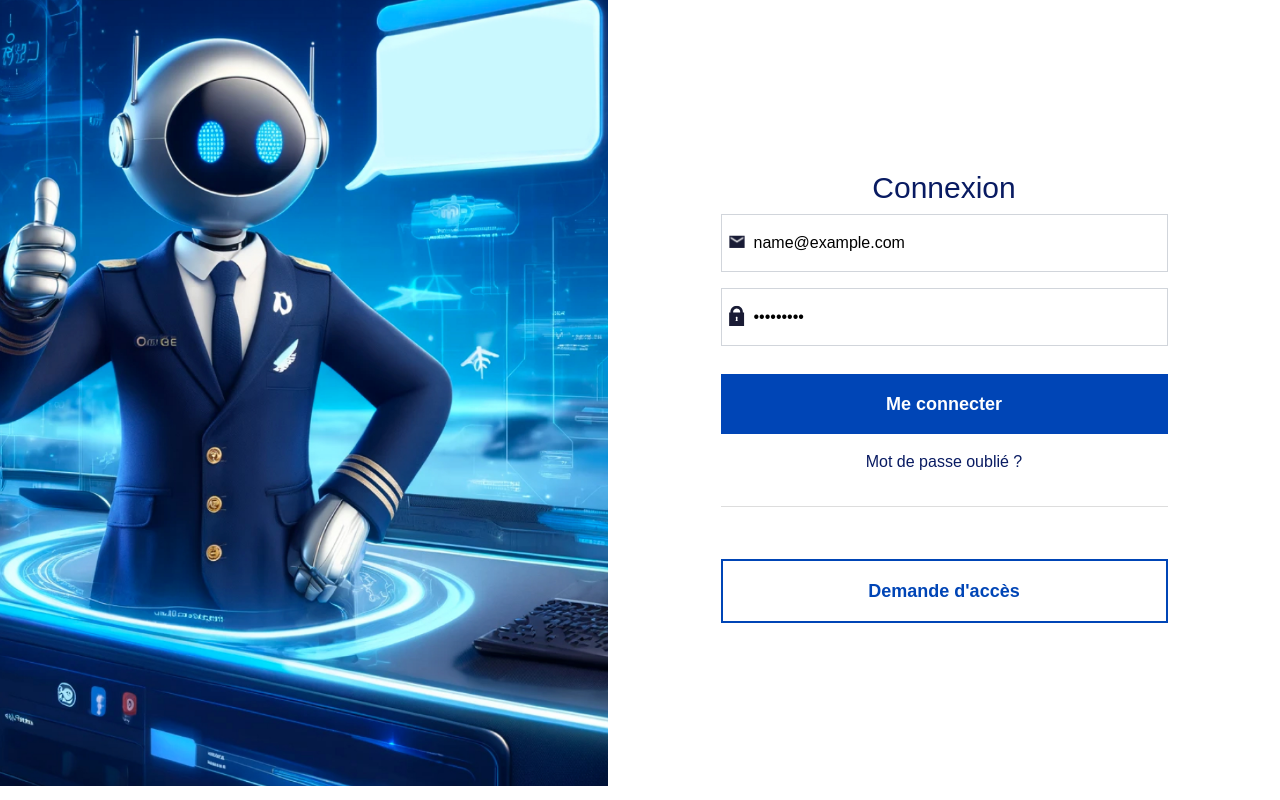
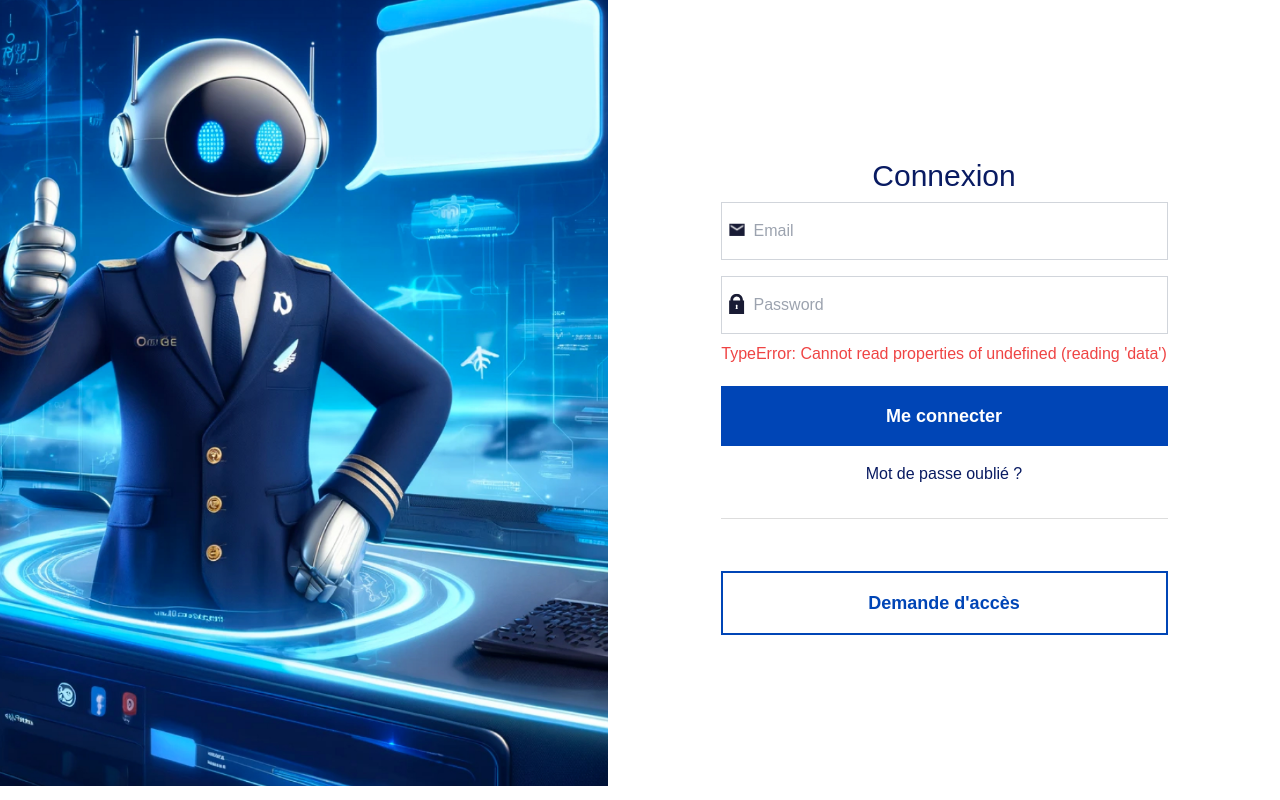
Before and after one commit to MDS-WORKSHOP/CBA-PROJECT, a Vue app in the folder client/: page /login in a window 1280 px wide. Both pictures are taken after typing "name@example.com", "Sample123" into the empty fields and a click on the button "Me connecter". Built offline with nearby package versions, Linux system fonts and the light colour scheme; no server answers; a web font is replaced by a local one.

Commit message:
feat(Errors): display errors after api response

```diff
--- a/client/src/components/Input.vue
+++ b/client/src/components/Input.vue
@@ -1,12 +1,12 @@
-
 <template>
   <div class="relative w-full py-2">
     <input
-      v-model="modelValue"
+      v-model="inputValue"
       :placeholder="props.placeholder"
       :type="props.type"
       class="py-4 border border-gray-300 w-full"
       :class="$slots.icon ? 'pl-8' : 'pl-4'"
+      @input="updateValue"
       v-bind="$attrs"
     />
     <slot name="icon" />
@@ -14,12 +14,24 @@
 </template>
 
 <script setup lang="ts">
-import { defineProps } from 'vue'
+import { defineProps, defineEmits, ref, watch } from 'vue';
 
-const modelValue = defineModel()
 const props = defineProps({
+  modelValue: String,
   placeholder: { type: String, default: 'Enter your text' },
   type: { type: String, default: 'text' },
-})
+});
 
+const emit = defineEmits(['update:modelValue']);
+
+const inputValue = ref(props.modelValue);
+
+const updateValue = (event: any) => {
+  inputValue.value = event.target.value;
+  emit('update:modelValue', inputValue.value);
+};
+
+watch(() => props.modelValue, (newValue) => {
+  inputValue.value = newValue;
+});
 </script>
--- a/client/src/services/auth.ts
+++ b/client/src/services/auth.ts
@@ -8,9 +8,10 @@ const login = async (email: string, password: string): Promise<Auth | undefined>
     const response = await api.post("/token/", { email, password });
     localStorage.setItem("accessToken", response.data.access);
     document.cookie = `refreshToken=${response.data.refresh}`;
-  } catch (error) {
-    console.error(error);
-    return undefined;
+    return response.data;
+  } catch (error: any) {
+    console.error(error.response.data.non_field_errors[0]);
+    throw new Error(error.response.data.non_field_errors[0]);
   }
 }
 
@@ -34,8 +35,9 @@ const requestAccess = async (form: AccessRequestForm): Promise<void> => {
   const { email, password, last_name, first_name, site, profile } = form;
   try {
     await api.post("/access-requests/", { email, password, last_name, first_name, site, profile, reason: 'authorization' });
-  } catch (error) {
-    console.error(error);
+  } catch (error:any) {
+    console.error(error.response.data);
+    throw new Error(error.response.data.email[0]);
   }
 }
 
--- a/client/src/views/Admin.vue
+++ b/client/src/views/Admin.vue
@@ -62,6 +62,7 @@ onMounted(() => {
 const getUsers = async () => {
   const response = await api.get('/access-requests/list/');
   const toto = response.data.map((request: any) => {
+    request.created_at = convertDate(new Date(request.created_at));
     if (request.status === 'pending') {
       request.status = 'en attente'
     }
@@ -75,6 +76,13 @@ const getUsers = async () => {
   })
   console.log(toto);
   clients.value = toto;
+};
+
+const convertDate = (date: Date) => {
+  const day = date.getDate();
+  const month = String(date.getMonth() + 1).padStart(2, '0');
+  const year = date.getFullYear();
+  return `${day}/${month}/${year}`;
 };
 
 const rejectRequest = async (id: number) => {
--- a/client/src/views/Home.vue
+++ b/client/src/views/Home.vue
@@ -5,7 +5,7 @@
       <RouterLink to="/"><span>CBA - AIR FRANCE KLM</span></RouterLink>
       <DropDown class="absolute right-24" />
     </header>
-    <div class="flex-grow grid grid-cols-12 p-4">
+    <div class="flex-grow grid h-full grid-cols-12 p-4">
       <div class="col-span-1"></div>
       <div class="col-span-1"></div>
       <div class="col-span-1"></div>
@@ -52,13 +52,16 @@ import ChatInput from '../components/Chat/ChatInput.vue';
 import Modal from '../components/Chat/Modal.vue';
 import DropDown from '../components/DropDown.vue';
 import GeorgeIcon from '../components/Icons/GeorgeIcon.vue';
+import api from '../services/api';
+import { useUserStore } from '../store/modules/user';
 
 const messages = ref<{ sender: string, text: string }[]>([]);
 const isLoading = ref(false);
 const isFileUploadModalVisible = ref(false);
 const chatContainer = ref<HTMLElement | null>(null);
 const messagesContainer = ref<HTMLElement | null>(null);
-import api from '../services/api';
+const userStore = useUserStore();
+
 
 const ask = async (text: string) => {
   try {
@@ -87,8 +90,13 @@ const askQuestion = async (text: string, conversionId: any) => {
   }
 };
 
+const getUser = async () => {
+  await useUserStore().fetchUserData();
+};
+
 const sendMessage = async (text: string) => {
   messages.value.push({ sender: 'user', text });
+  scrollToBottom();
   isLoading.value = true;
   const response = await ask(text);
   if (response) {
@@ -110,6 +118,7 @@ const toggleFileUploadModal = () => {
 };
 
 onMounted(() => {
+  getUser();
   scrollToBottom();
 });
 </script>
--- a/client/src/views/Login.vue
+++ b/client/src/views/Login.vue
@@ -1,3 +1,28 @@
+<template>
+  <div class="flex flex-col items-center my-2 login-form">
+    <h1 class="text-3xl text-title font-medium">Connexion</h1>
+    <form class="flex flex-col items-center w-full" @submit="submit">
+      <CustomInput v-model="email" @input="clearErrors" type="email" placeholder="Email" class="w-full">
+        <template #icon>
+          <EmailIcon :size="24" class="absolute inset-y-6 left-0 pl-2" />
+        </template>
+      </CustomInput>
+      <CustomInput v-model="password" @input="clearErrors" type="password" placeholder="Password" class="w-full">
+        <template #icon>
+          <LockIcon :size="24" class="absolute inset-y-6 left-0 pl-2" />
+        </template>
+      </CustomInput>
+      <p v-if="errors" class="text-red-500">{{ errors }}</p>
+      <Button type="submit" size="p-2" class="mt-5 py-4 mb-2">Me connecter</Button>
+      <RouterLink to="/request-reset-password" class="text-link mt-2">Mot de passe oublié ?</RouterLink>
+      <div class="border-solid border-t-[1.5px] border-[#DDDDDD] w-full my-8"></div>
+      <RouterLink to="/request-access" class="w-full">
+        <Button outlined type="submit" color="border-button" size="p-2" class="mt-5 py-4 mb-2">Demande d'accès</Button>
+      </RouterLink>
+    </form>
+  </div>
+</template>
+
 <script setup lang="ts">
 import { ref } from 'vue'
 import { useRouter } from 'vue-router'
@@ -9,6 +34,7 @@ import EmailIcon from '../components/Icons/EmailIcon.vue';
 const email = ref('')
 const password = ref('')
 const router = useRouter()
+const errors = ref('')
 
 const submit = async (e: Event) => {
   e.preventDefault()
@@ -18,36 +44,18 @@ const submit = async (e: Event) => {
     if (accessToken) {
       router.push('/')
     }
-  } catch (error) {
-    console.error(error)
+  } catch (error: any) {
+    errors.value = error
+    email.value = ''
+    password.value = ''
   }
 }
 
+const clearErrors = () => {
+  errors.value = ''
+}
+
 </script>
-
-<template>
-  <div class="flex flex-col items-center my-2 login-form">
-    <h1 class="text-3xl text-title font-medium">Connexion</h1>
-    <form class="flex flex-col items-center w-full" @submit="submit">
-      <CustomInput v-model="email" type="email" placeholder="Email" class="w-full">
-        <template #icon>
-          <EmailIcon :size="24" class="absolute inset-y-6 left-0 pl-2" />
-        </template>
-      </CustomInput>
-      <CustomInput v-model="password" type="password" placeholder="Password" class="w-full">
-        <template #icon>
-          <LockIcon :size="24" class="absolute inset-y-6 left-0 pl-2" />
-        </template>
-      </CustomInput>
-      <Button type="submit" size="p-2" class="mt-5 py-4 mb-2">Me connecter</Button>
-      <RouterLink to="/request-reset-password" class="text-link mt-2">Mot de passe oublié ?</RouterLink>
-      <div class="border-solid border-t-[1.5px] border-[#DDDDDD] w-full my-8"></div>
-      <RouterLink to="/request-access" class="w-full">
-        <Button outlined type="submit" color="border-button" size="p-2" class="mt-5 py-4 mb-2">Demande d'accès</Button>
-      </RouterLink>
-    </form>
-  </div>
-</template>
 
 <style scoped>
 .login-form {
--- a/client/src/views/RequestAcess.vue
+++ b/client/src/views/RequestAcess.vue
@@ -1,3 +1,30 @@
+<template>
+  <div class="flex flex-col items-center my-2 login-form">
+    <h1 class="text-3xl text-title font-medium">Demande d’accès</h1>
+    <form class="flex flex-col items-center w-full" @submit="submit">
+      <CustomInput v-model="data.email" @input="clearErrors" type="email" placeholder="Email" class="w-full">
+        <template #icon>
+          <EmailIcon :size="24" class="absolute inset-y-6 left-0 pl-2" />
+        </template>
+      </CustomInput>
+      <CustomInput v-model="data.password" @input="clearErrors" type="password" placeholder="Mot de passe" class="w-full">
+        <template #icon>
+          <LockIcon :size="24" class="absolute inset-y-6 left-0 pl-2" />
+        </template>
+      </CustomInput>
+      <div class=" flex flex-row w-full gap-2">
+        <CustomInput v-model="data.last_name" @input="clearErrors" type="text" placeholder="Nom" class="w-full" />
+        <CustomInput v-model="data.first_name" @input="clearErrors" type="text" placeholder="Prénom" class="w-full" />
+      </div>
+      <Select v-model="data.site" :options="options" placeholder="Site" class="w-full my-2" />
+      <Select v-model="data.profile" :options="optionsProfile" placeholder="Profile" class="w-full my-2" />
+      <p v-if="errors" class="text-red-500">{{ errors }}</p>
+      <Button type="submit" size="p-2" class="mt-5 py-4 mb-2">Confirmer ma demande</Button>
+      <RouterLink to="/login" class="text-link mt-2">Me connecter</RouterLink>
+    </form>
+  </div>
+</template>
+
 <script setup lang="ts">
 import { ref } from 'vue'
 import { useRouter } from 'vue-router'
@@ -14,13 +41,14 @@ const data = ref<AccessRequestForm>({
   password: '',
   last_name: '',
   first_name: '',
-  site: null,
-  profile: null,
+  site: '',
+  profile: '',
 })
 
 const options = ref(Object.values(Sites))
 const optionsProfile = ref(Object.values(Profiles))
 const router = useRouter()
+const errors = ref('')
 
 const submit = async (e: Event) => {
   e.preventDefault()
@@ -29,38 +57,25 @@ const submit = async (e: Event) => {
     await auth.requestAccess(data.value)
     alert('Votre demande a été envoyée')
     router.push('/login')
-  } catch (error) {
+  } catch (error: any) {
+    errors.value = error
+    data.value = {
+      email: '',
+      password: '',
+      last_name: '',
+      first_name: '',
+      site: '',
+      profile: '',
+    }
     console.error(error)
   }
 }
 
+const clearErrors = () => {
+  errors.value = ''
+}
+
 </script>
-
-<template>
-  <div class="flex flex-col items-center my-2 login-form">
-    <h1 class="text-3xl text-title font-medium">Demande d’accès</h1>
-    <form class="flex flex-col items-center w-full" @submit="submit">
-      <CustomInput v-model="data.email" type="email" placeholder="Email" class="w-full">
-        <template #icon>
-          <EmailIcon :size="24" class="absolute inset-y-6 left-0 pl-2" />
-        </template>
-      </CustomInput>
-      <CustomInput v-model="data.password" type="password" placeholder="Mot de passe" class="w-full">
-        <template #icon>
-          <LockIcon :size="24" class="absolute inset-y-6 left-0 pl-2" />
-        </template>
-      </CustomInput>
-      <div class=" flex flex-row w-full gap-2">
-        <CustomInput v-model="data.last_name" type="text" placeholder="Nom" class="w-full" />
-        <CustomInput v-model="data.first_name" type="text" placeholder="Prénom" class="w-full" />
-      </div>
-      <Select v-model="data.site" :options="options" placeholder="Site" class="w-full my-2" />
-      <Select v-model="data.profile" :options="optionsProfile" placeholder="Profile" class="w-full my-2" />
-      <Button type="submit" size="p-2" class="mt-5 py-4 mb-2">Confirmer ma demande</Button>
-      <RouterLink to="/login" class="text-link mt-2">Me connecter</RouterLink>
-    </form>
-  </div>
-</template>
 
 <style scoped>
 .login-form {
```
